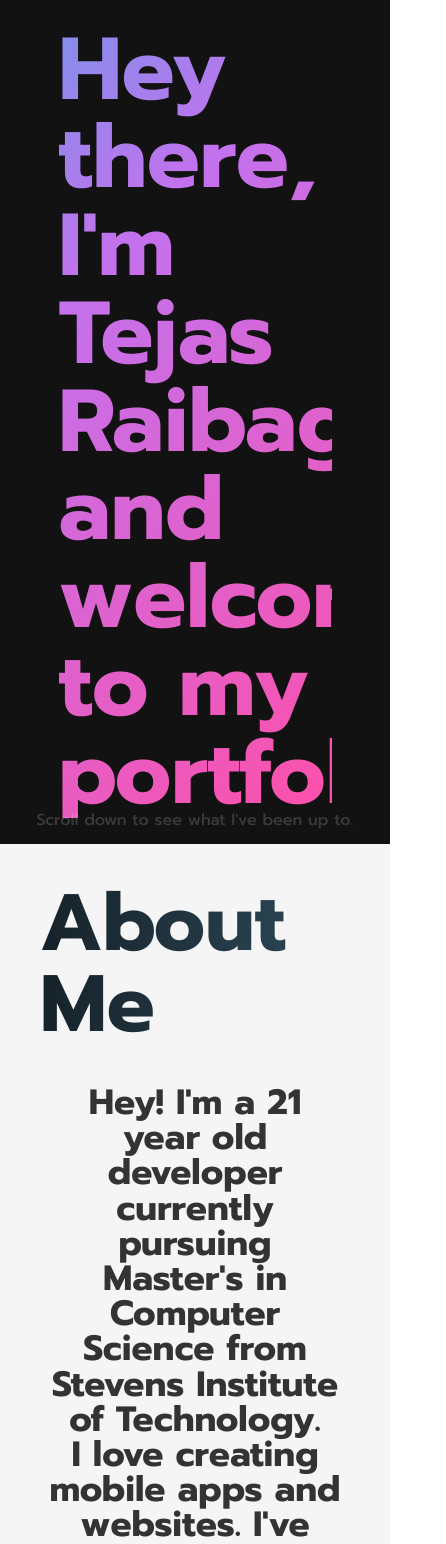
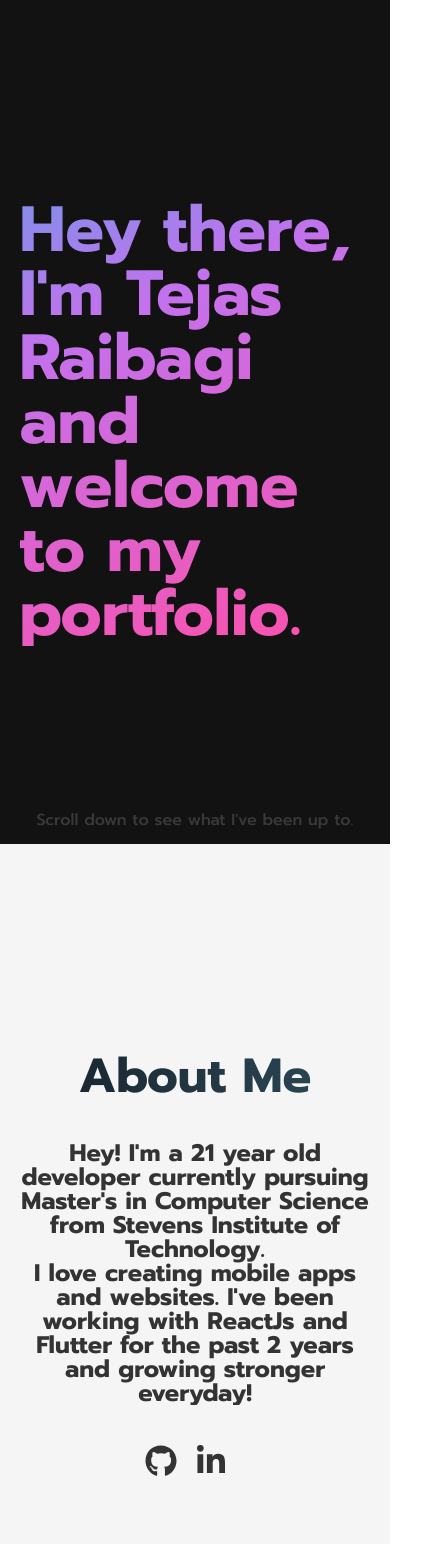
Before and after one commit to tejasraibagi26/traibagi, a React (Create React App) app: page / in a window 390 px wide. Shown: the top 1544 px of the page, 446 px wide, since content can reach past the window. Built offline with nearby package versions, Linux system fonts and the light colour scheme.

Commit message:
initial commit

```diff
--- a/src/CSS/about.css
+++ b/src/CSS/about.css
@@ -123,3 +123,28 @@
     transform: translateY(0px);
   }
 }
+
+@media screen and (max-width: 800px) {
+  #about .container .title {
+    width: 90%;
+    font-size: 3em;
+    display: flex;
+    justify-content: center;
+    align-items: center;
+  }
+
+  #about .container .about-me {
+    width: 90%;
+    font-size: 1.5em;
+  }
+}
+
+@media screen and (max-width: 300px) {
+  .landing__container .landing__title {
+    width: 90%;
+    font-size: 2em;
+  }
+  .landing__subtitle {
+    font-size: 0.8em;
+  }
+}
--- a/src/CSS/landing.css
+++ b/src/CSS/landing.css
@@ -95,3 +95,20 @@
     transform: translateY(0);
   }
 }
+
+@media screen and (max-width: 800px) {
+  .landing__container .landing__title {
+    width: 90%;
+    font-size: 4em;
+  }
+}
+
+@media screen and (max-width: 300px) {
+  .landing__container .landing__title {
+    width: 90%;
+    font-size: 2em;
+  }
+  .landing__subtitle {
+    font-size: 0.8em;
+  }
+}
```
